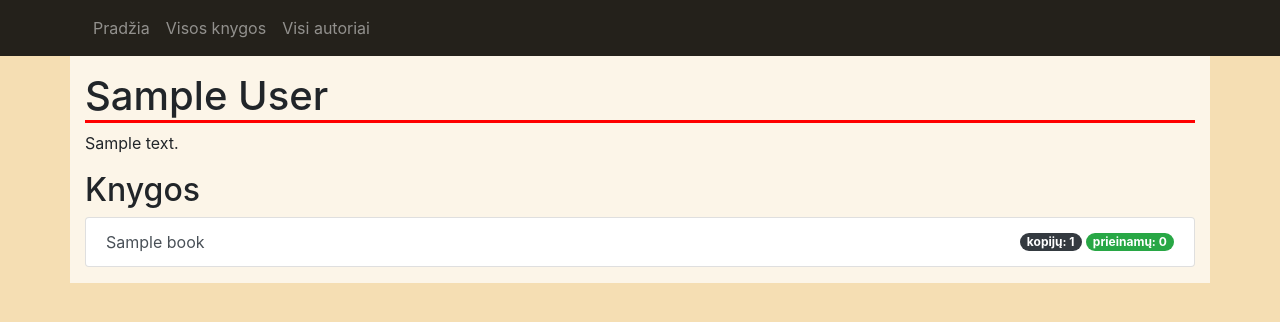
After one commit to User852963741/ptu1_library, a Django app: page /library/author/1/ in a window 1280 px wide. The commit adds this page. Shown: the top 322 px of the page. Run offline with Django 4.2, Linux system fonts and the light colour scheme; tables that the repository leaves empty hold one stand-in row (values such as "Sample post").

Commit message:
functional views done with author

```diff
--- a/library/books/models.py
+++ b/library/books/models.py
@@ -12,6 +12,7 @@ class Genre(models.Model):
 class Author(models.Model):
     first_name = models.CharField('vardas', max_length=100)
     last_name = models.CharField('pavardė', max_length=100)
+    description = models.TextField('apie autorių', max_length=2000, blank=True, null=True)
 
     def __str__(self):
         return f'{self.first_name} {self.last_name}'
@@ -40,6 +41,10 @@ class Book(models.Model):
         return ', '.join(genre.name for genre in self.genre.all()[:7])
     display_genres.short_description = 'žanrai'
 
+    def get_available_instances(self):
+        return self.book_instances.filter(status__exact='g').count()
+    get_available_instances.short_description = 'prieinamų kopijų kiekis'
+
 
 class BookInstance(models.Model):
     id = models.UUIDField('id', primary_key=True, default=uuid.uuid4, help_text='unikalus ID knygos kopijai', editable=False)
--- /dev/null
+++ b/library/books/templates/books/author.html
@@ -0,0 +1,21 @@
+{% extends 'books/base.html' %}
+{% block content %}
+    <div class="container py-3">
+        <h1>{{ author }}</h1>
+        {% if author.description %}
+        <p>{{ author.description }}</p>
+        {% endif %}
+        <h2>Knygos</h2>
+        <div class="list-group">
+        {% for book in author.books.all %}
+            <a class="list-group-item list-group-item-action d-flex justify-content-between align-items-center" href="#">
+                <span class="flex-grow-1">{{ book.title }}</span>
+                <span class="badge badge-dark badge-pill ml-1">kopijų: {{ book.book_instances.count }}</span>
+                <span class="badge badge-success badge-pill ml-1">prieinamų: {{ book.get_available_instances }}</span>
+            </a>
+        {% endfor %}
+        </div>
+    </div>
+{% endblock content %}
+
+{% block title %}{{ author }} | {{ block.super }}{% endblock title %}
--- a/library/books/templates/books/base.html
+++ b/library/books/templates/books/base.html
@@ -18,7 +18,7 @@
                     <span class="navbar-toggler-icon"></span>
                 </button>
                 <div class="collapse navbar-collapse" id="navbarSupportedContent">
-                    <ul class="navbar-nav mr-auto">{% block navigation %}
+                    <ul class="navbar-nav">{% block navigation %}
                         <li class="nav-item"><a class="nav-link" href="{% url 'index' %}">Pradžia</a></li>
                         <li class="nav-item"><a class="nav-link" href="{% url 'index' %}">Visos knygos</a></li>
                         <li class="nav-item"><a class="nav-link" href="{% url 'authors' %}">Visi autoriai</a></li>
--- a/library/books/urls.py
+++ b/library/books/urls.py
@@ -5,4 +5,5 @@ from . import views
 urlpatterns = [
     path('', views.index, name='index'),
     path('authors/', views.authors, name='authors'),
+    path('author/<int:author_id>/', views.author, name='author'),
 ]
--- a/library/books/views.py
+++ b/library/books/views.py
@@ -1,4 +1,4 @@
-from django.shortcuts import render
+from django.shortcuts import render, get_object_or_404
 from django.http import HttpResponse
 from .models import Book, Author, BookInstance, Genre
 
@@ -22,3 +22,8 @@ def index(request):
 def authors(request):
     authors = Author.objects.all()
     return render(request, 'books/authors.html', {'authors': authors})
+
+
+def author(request, author_id):
+    author = get_object_or_404(Author, pk=author_id)
+    return render(request, 'books/author.html', {'author': author})
```
Also changed, not shown: library/books/templates/books/authors.html (+6 -9 lines), library/books/migrations/0006_author_description.py (added).
